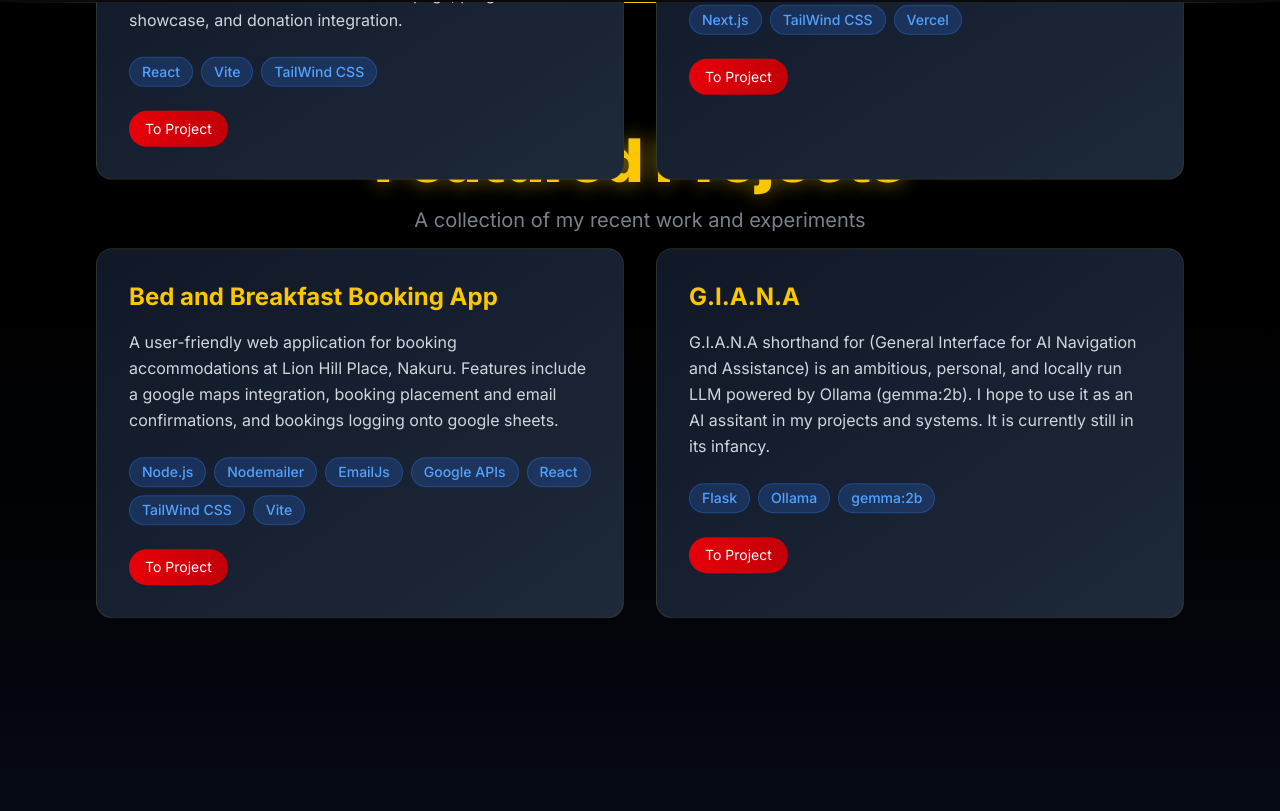
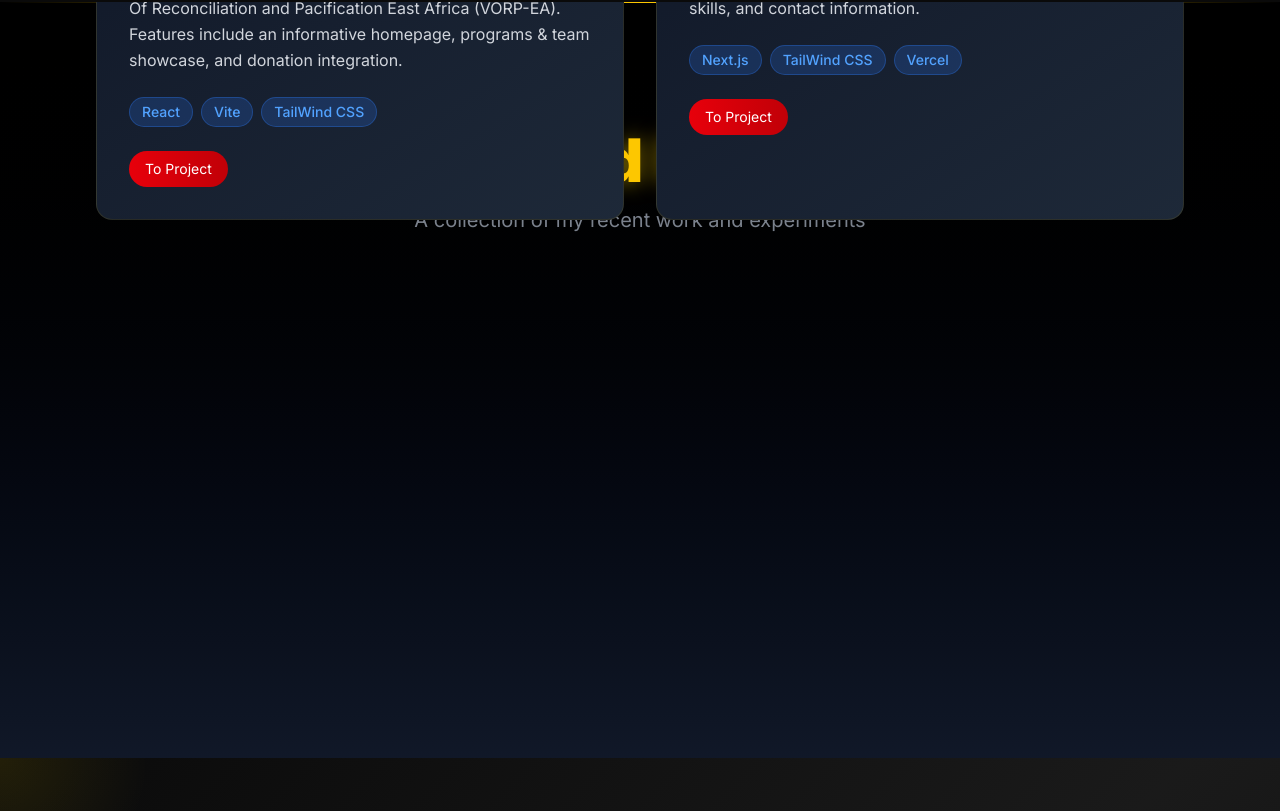
Before and after one commit to pacc-jean/portfolio-jealc, a Next.js app in the folder jealc/: page / in a window 1280 px wide. Shown: the part 1981-2792 px from the top of the page. Built offline with nearby package versions, Linux system fonts and the light colour scheme.

Commit message:
rem inactive projects

```diff
--- a/jealc/src/app/components/ProjectsSection.tsx
+++ b/jealc/src/app/components/ProjectsSection.tsx
@@ -18,7 +18,7 @@ const ProjectsSection = () => {
       title: 'VORP-EA Website',
       description: 'A lively, responsive website for a newly created NGO; Voice Of Reconciliation and Pacification East Africa (VORP-EA). Features include an informative homepage, programs & team showcase, and donation integration.',
       technologies: ['React', 'Vite', 'TailWind CSS'],
-      demoUrl: 'https://vorp-ea.vercel.app',
+      demoUrl: 'https://vorp-ea.org',
       sourceUrl: 'https://github.com/pacc-jean/VORP-EA.git'
     },
     {
@@ -28,22 +28,6 @@ const ProjectsSection = () => {
       technologies: ['Next.js', 'TailWind CSS', 'Vercel'],
       demoUrl: 'https://jealc.vercel.app',
       sourceUrl: 'https://github.com/pacc-jean/portfolio-jealc.git'
-    },
-    {
-      id: 3,
-      title: 'Bed and Breakfast Booking App',
-      description: 'A user-friendly web application for booking accommodations at Lion Hill Place, Nakuru. Features include a google maps integration, booking placement and email confirmations, and bookings logging onto google sheets.',
-      technologies: ['Node.js', 'Nodemailer', 'EmailJs', 'Google APIs', 'React', 'TailWind CSS', 'Vite'],
-      demoUrl: 'https://lion-hill-place-frontend.onrender.com',
-      sourceUrl: 'https://github.com/pacc-jean/bed-breakfast.git'
-    },
-    {
-      id: 4,
-      title: 'G.I.A.N.A',
-      description: 'G.I.A.N.A shorthand for (General Interface for AI Navigation and Assistance) is an ambitious, personal, and locally run LLM powered by Ollama (gemma:2b). I hope to use it as an AI assitant in my projects and systems. It is currently still in its infancy.',
-      technologies: ['Flask', 'Ollama', 'gemma:2b'],
-      demoUrl: '',
-      sourceUrl: 'https://github.com/pacc-jean/G.I.A.N.A.git'
     },
   ];
 
```
